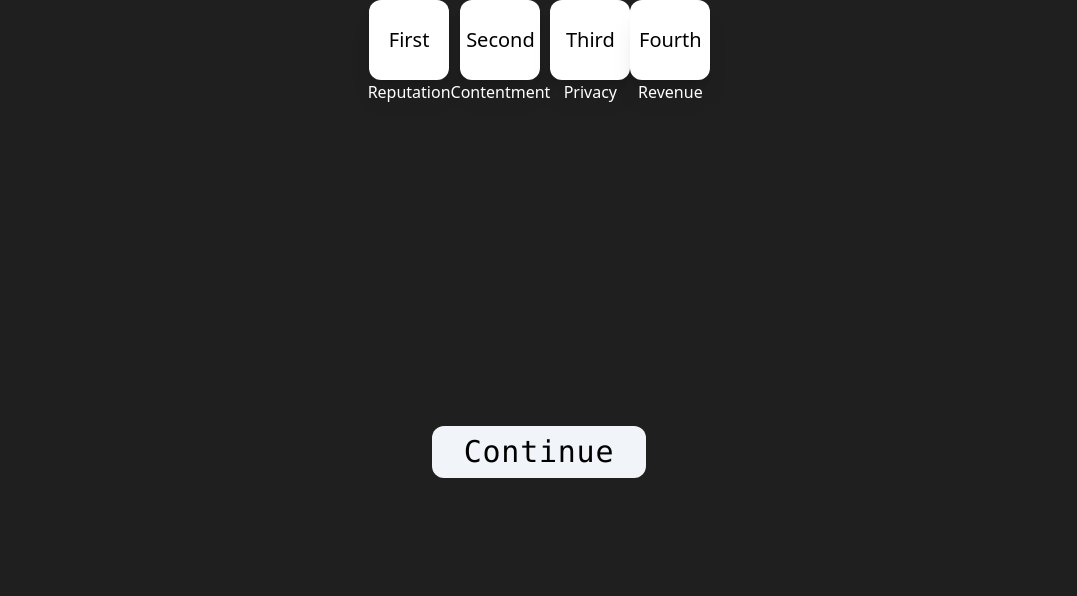
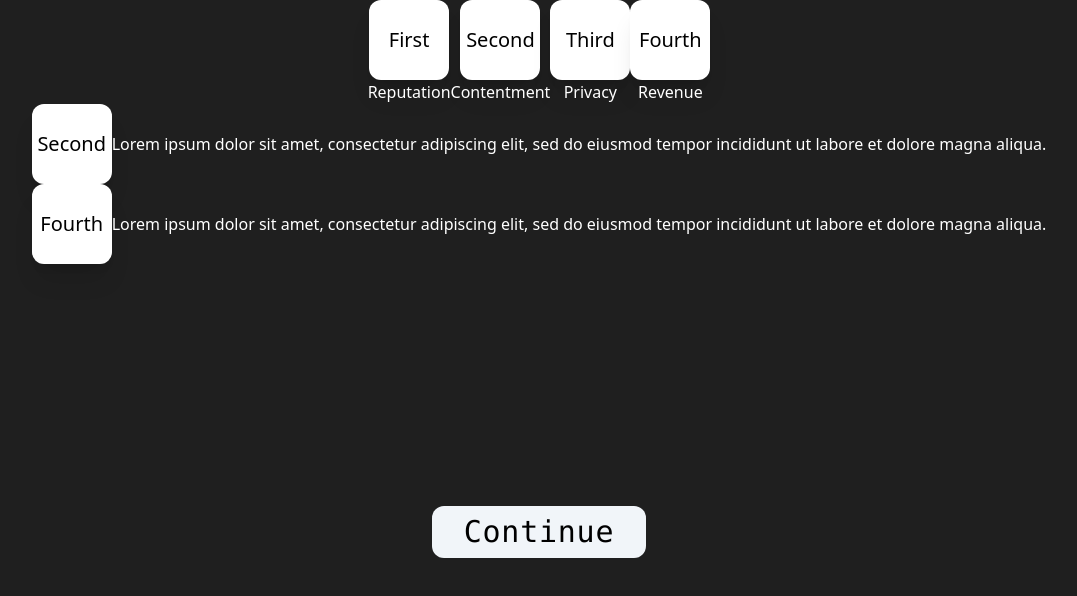
Before and after one commit to daancs/AppStoreEthics, a Next.js app: page /consequence in a window 1280 px wide. Shown: the top 596 px of the page, without its empty margins (101-1178 px from the left). Built offline with nearby package versions, Linux system fonts and the light colour scheme.

Commit message:
added place holder text that explains the consequences

```diff
--- a/src/components/ConsequencePageSkeleton.tsx
+++ b/src/components/ConsequencePageSkeleton.tsx
@@ -40,6 +40,14 @@ export default function ConsequencePageSkeleton(props: ConsequencePageSkeletonPr
                     <span>Revenue</span>
                 </div>
             </div>
+            <div style={{ display: 'flex', justifyContent: 'space-between', alignItems: 'center' }}>
+                <GameIcon iconName={props.secondIcon}/>
+                <span>Lorem ipsum dolor sit amet, consectetur adipiscing elit, sed do eiusmod tempor incididunt ut labore et dolore magna aliqua.</span>
+            </div>
+            <div style={{ display: 'flex', justifyContent: 'space-between', alignItems: 'center' }}>
+                <GameIcon iconName={props.fourthIcon}/>
+                <span>Lorem ipsum dolor sit amet, consectetur adipiscing elit, sed do eiusmod tempor incididunt ut labore et dolore magna aliqua.</span>
+            </div>
             <div className='flex col-start-2 col-end-2 row-start-6 row-end-6 w-full h-full justify-evenly items-center font-mono'>
                 <Button childeren="Continue" link='game'/>
             </div>
```
